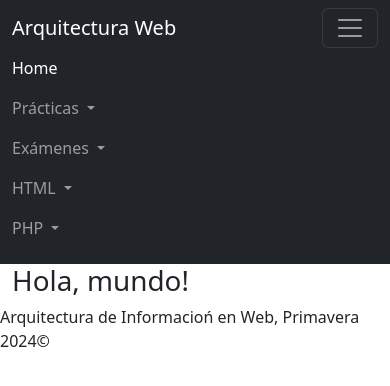
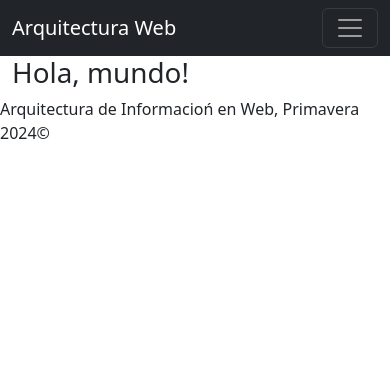
Before and after one commit to lans97/aws_cicd, a PHP site: page /index.php in a window 390 px wide. Shown: the top 386 px of the page. Run offline with PHP 8.4, Linux system fonts and the light colour scheme.

Commit message:
Stop expanding navbar on mobile

```diff
--- a/head.php
+++ b/head.php
@@ -20,7 +20,7 @@ $project_root = __DIR__;
                     <button class="navbar-toggler" type="button" data-bs-toggle="collapse" data-bs-target="#navbarSupportedContent" aria-controls="navbarSupportedContent" aria-expanded="false" aria-label="Toggle navigation">
                         <span class="navbar-toggler-icon"></span>
                     </button>
-                    <div class="collapse navbar-collapse d-flex" id="navbarSupportedContent">
+                    <div class="collapse navbar-collapse" id="navbarSupportedContent">
                         <ul class="navbar-nav me-auto mb-2 mb-lg-0">
                             <li class="nav-item">
                                 <a class="nav-link <?php print ($current_page=="home") ? "active" : "" ?>" href='/'>Home</a>
```
